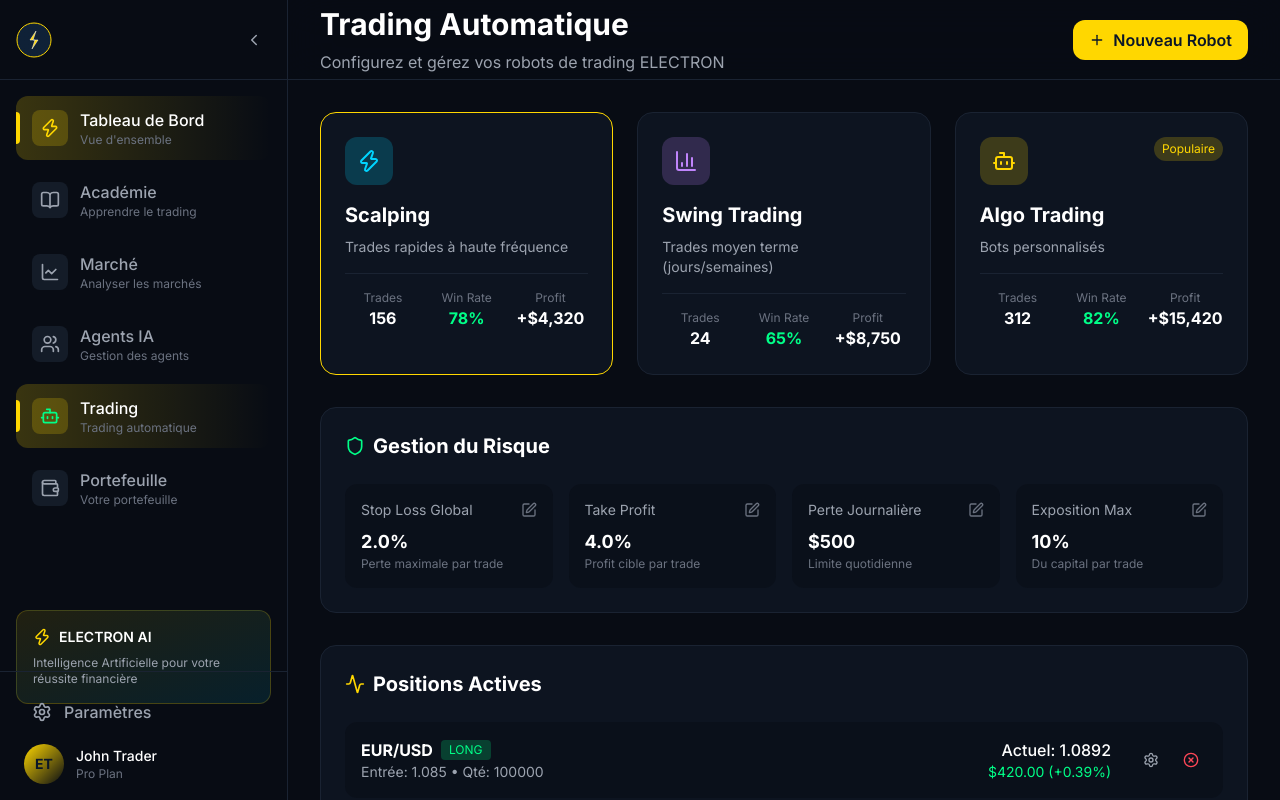
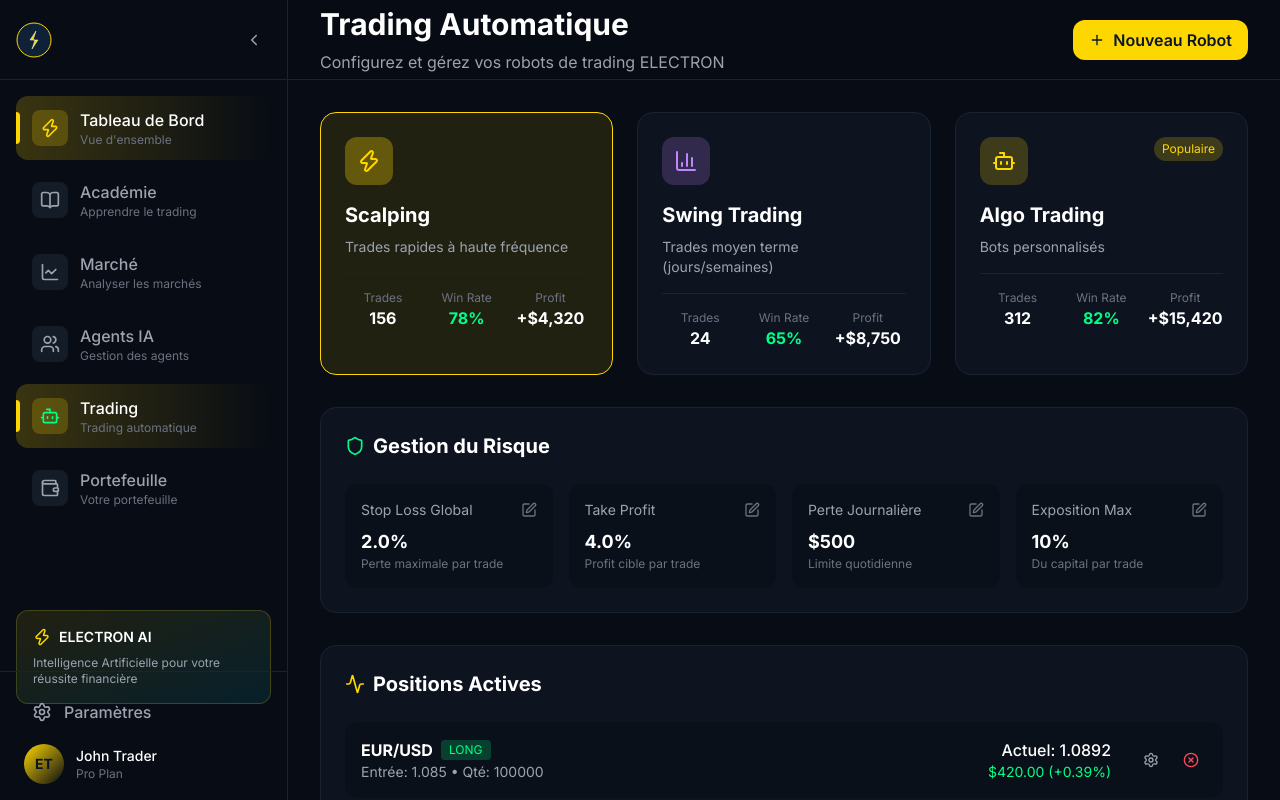
Before and after one commit to IlarionDossouyovo/E-Traders, a Next.js app: page /trading in a window 1280 px wide. Shown: the top 800 px of the page. Built offline with nearby package versions, Linux system fonts and the light colour scheme.

Commit message:
fix: améliorer visuel sélection carte (bg gold)

```diff
--- a/src/app/trading/page.tsx
+++ b/src/app/trading/page.tsx
@@ -116,14 +116,16 @@ export default function TradingPage() {
                   console.log("Mode sélectionné:", mode.id, "après:", mode.id);
                 }}
                 className={cn(
-                  "p-6 bg-dark-card border rounded-2xl cursor-pointer transition-all",
-                  isSelected ? "border-electron-gold" : "border-dark-border"
+                  "p-6 border rounded-2xl cursor-pointer transition-all",
+                  isSelected
+                    ? "bg-electron-gold/10 border-electron-gold"
+                    : "bg-dark-card border-dark-border hover:border-gray-500"
                 )}
                 style={{ pointerEvents: 'auto' }}
               >
                 <div className="flex items-start justify-between mb-4">
-                  <div className={cn("p-3 rounded-xl", mode.bg)}>
-                    <Icon className={cn("w-6 h-6", mode.color)} />
+                  <div className={cn("p-3 rounded-xl", isSelected ? "bg-electron-gold/30" : mode.bg)}>
+                    <Icon className={cn("w-6 h-6", isSelected ? "text-electron-gold" : mode.color)} />
                   </div>
                   {mode.id === "algo" && (
                     <span className="px-2 py-1 bg-electron-gold/20 text-electron-gold text-xs rounded-full">
```
